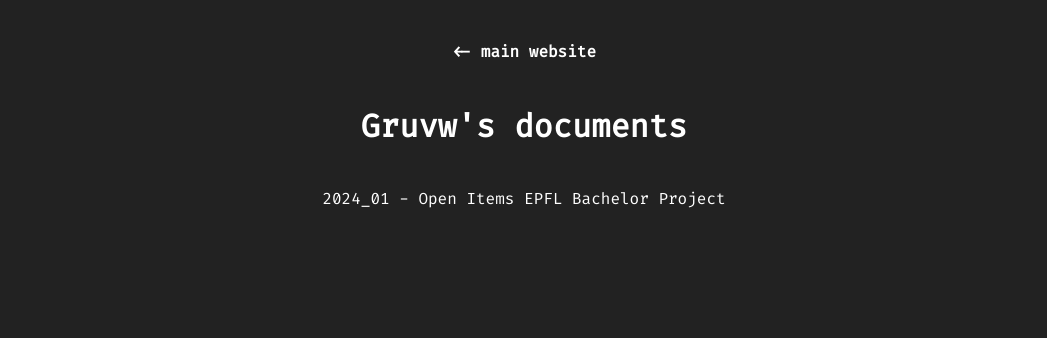
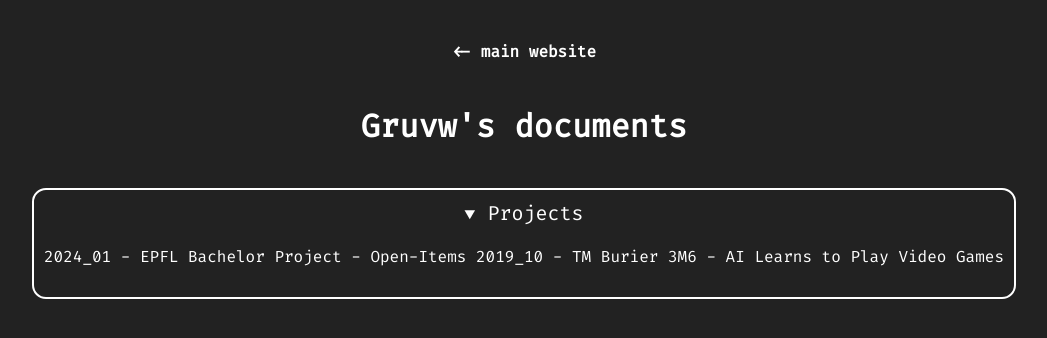
Before and after one commit to gruvw/documents, a plain HTML site: page index.html in a window 1280 px wide. Shown: the whole page, without its empty margins (116-1163 px from the left). Drawn offline with Linux system fonts and the light colour scheme.

Commit message:
Projects + css

```diff
--- a/index.html
+++ b/index.html
@@ -46,6 +46,26 @@
       content: "";
       margin: 20px 0;
     }
+
+    details {
+      width: fit-content;
+      margin: auto;
+      border: 2px solid;
+      border-color: #FFFFFF;
+      border-radius: 14px;
+      padding: 10px;
+    }
+
+    summary {
+      cursor: pointer;
+    }
+
+    .sum {
+      font-size: 1.25rem;
+      margin-block: 0;
+      display: inline-block;
+      margin-left: 6px;
+    }
   </style>
 
 </head>
@@ -60,7 +80,13 @@
   </header>
 
   <main style="margin: 0px 20px">
-    <a href="./docs/Open-Items_Lucas_JUNG.pdf" target="_blank">2024_01 - Open Items EPFL Bachelor Project</a><br>
+
+    <details open>
+      <summary><p class="sum">Projects</p></summary><br>
+      <a href="./docs/projects/2024_01-Open_Items.pdf" target="_blank">2024_01 - EPFL Bachelor Project - Open-Items</a>
+      <a href="./docs/projects/2019_10-TM_3M6-AI_Video_Games.pdf" target="_blank">2019_10 - TM Burier 3M6 - AI Learns to Play Video Games</a><br>
+    </details>
+
   </main>
 
 </body>
```
Also changed, not shown: 2 other files.
